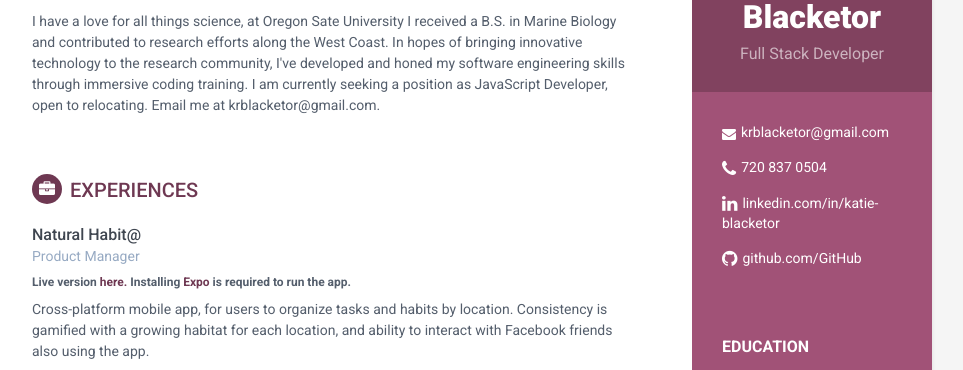
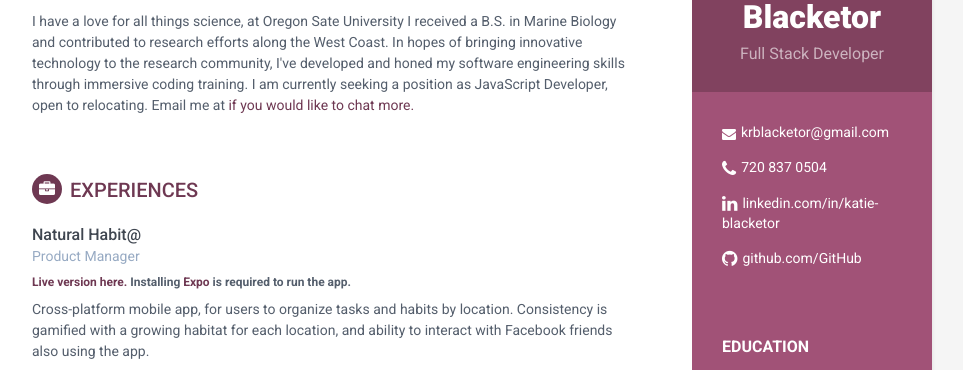
Before and after one commit to blackeka/blackeka.github.io, a Jekyll site: the page built from index.html, in a window 1280 px wide. Shown: the part 244-614 px from the top of the page, without its empty margins (188-1151 px from the left). Built offline with Jekyll 4.4.1, drawn with Linux system fonts in a browser that asks for light colours.

Commit message:
profile edits

```diff
--- a/_includes/career-profile.html
+++ b/_includes/career-profile.html
@@ -3,7 +3,7 @@
 <div class="summary">
     <p>I am a full stack developer specializing in JavaScript. I enjoy working with a range of technologies across the stack to create single-page web apps. I have expertise in ES6, React, React Native, Redux, building servers with Node and Express, SQL and NoSQL databases. While I love the challenge of creating something from nothing, I enthusiastically embrace learning new technologies as well as the challenge of diving into legacy code.</p>
 
-    <p>I have a love for all things science, at Oregon Sate University I received a B.S. in Marine Biology and contributed to research efforts along the West Coast. In hopes of bringing innovative technology to the research community, I've developed and honed my software engineering skills through immersive coding training. I am currently seeking a position as JavaScript Developer, open to relocating. Email me at krblacketor@gmail.com.</p>
+    <p>I have a love for all things science, at Oregon Sate University I received a B.S. in Marine Biology and contributed to research efforts along the West Coast. In hopes of bringing innovative technology to the research community, I've developed and honed my software engineering skills through immersive coding training. I am currently seeking a position as JavaScript Developer, open to relocating. Email me at <a href="#" target="krblacketor@gmail.com"> if you would like to chat more.</p>
 </div><!--//summary-->
 </section><!--//section-->
 <!--
```
